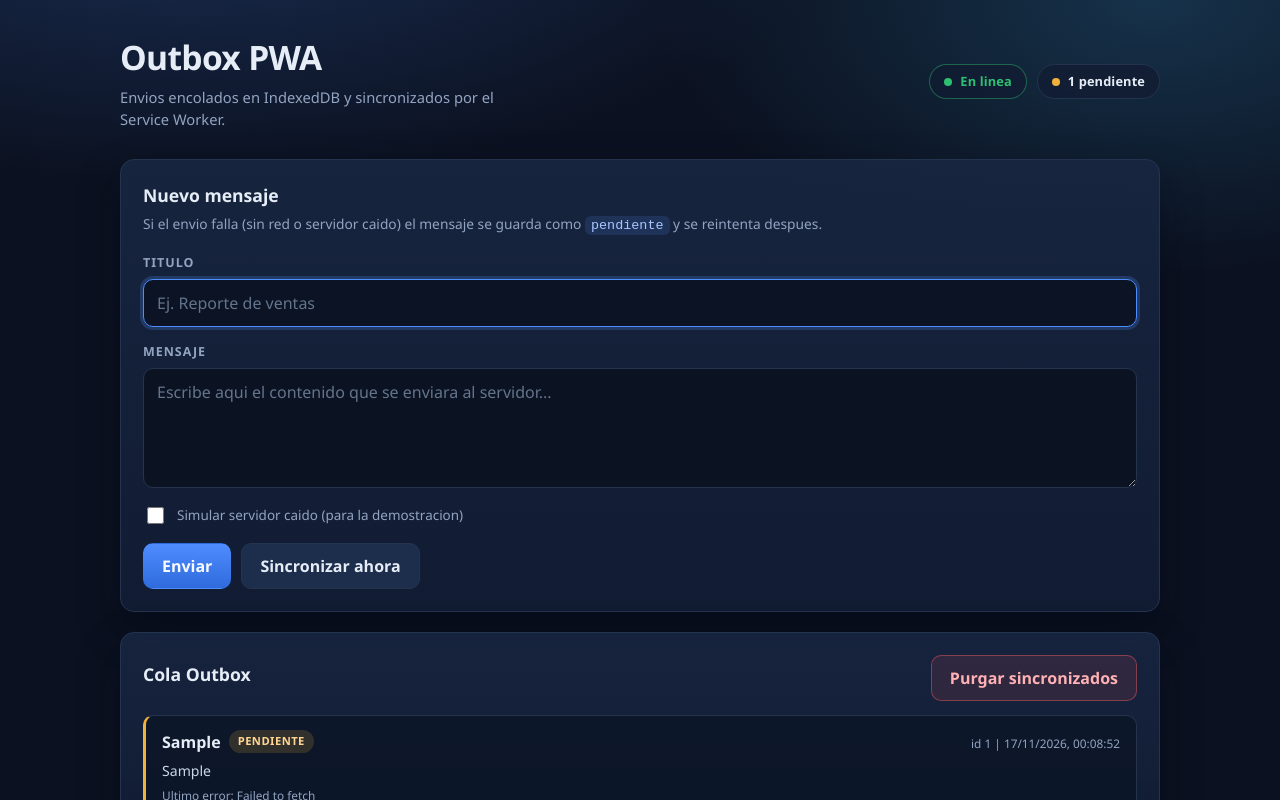
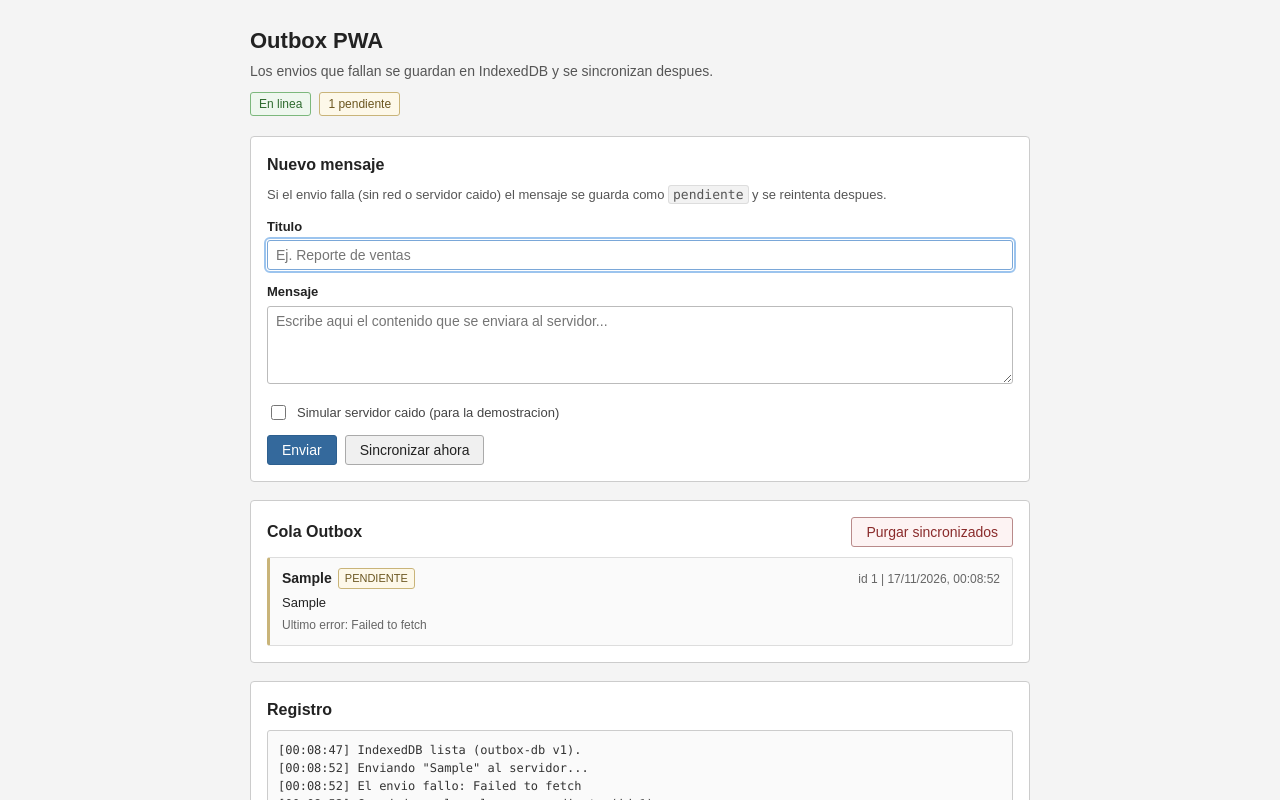
Before and after one commit to Josue-rg/pwa-outbox, a plain HTML site: page index.html in a window 1280 px wide. Both pictures are taken after typing "Sample", "Sample" into the empty fields and a click on the button "Enviar". Shown: the top 800 px of the page. Drawn offline with Linux system fonts and the light colour scheme; no server answers.

Commit message:
style: simplificar la interfaz a un estilo sobrio

```diff
--- a/index.html
+++ b/index.html
@@ -3,8 +3,8 @@
 <head>
   <meta charset="UTF-8">
   <meta name="viewport" content="width=device-width, initial-scale=1.0">
-  <meta name="theme-color" content="#0f172a">
-  <meta name="description" content="PWA con patron Outbox: envios que fallan sin red se guardan en IndexedDB y se sincronizan al volver la conexion.">
+  <meta name="theme-color" content="#f4f4f4">
+  <meta name="description" content="Practica de PWA con patron Outbox: los envios que fallan se guardan en IndexedDB y se sincronizan al volver la conexion.">
   <title>Outbox PWA | IndexedDB + Background Sync</title>
   <link rel="manifest" href="./manifest.json">
   <link rel="icon" href="./icons/icon-192.svg" type="image/svg+xml">
@@ -15,7 +15,7 @@
     <div class="cabecera__texto">
       <h1>Outbox PWA</h1>
       <p class="cabecera__subtitulo">
-        Envios encolados en IndexedDB y sincronizados por el Service Worker.
+        Los envios que fallan se guardan en IndexedDB y se sincronizan despues.
       </p>
     </div>
     <div class="cabecera__estado">
@@ -86,7 +86,7 @@
     </section>
 
     <section class="tarjeta tarjeta--consola" aria-labelledby="titulo-consola">
-      <h2 id="titulo-consola">Registro de actividad</h2>
+      <h2 id="titulo-consola">Registro</h2>
       <pre id="registro" class="consola">Esperando eventos...</pre>
     </section>
   </main>
--- a/styles.css
+++ b/styles.css
@@ -1,385 +1,326 @@
-:root {
-  --fondo: #0b1120;
-  --fondo-tarjeta: #111c33;
-  --borde: #24344f;
-  --texto: #e6edf7;
-  --texto-suave: #93a4c1;
-  --acento: #4f8cff;
-  --acento-fuerte: #2f6bdc;
-  --ok: #2fbf71;
-  --aviso: #f2b13c;
-  --peligro: #e2555b;
-  --radio: 14px;
-  --sombra: 0 18px 40px rgba(3, 8, 20, 0.45);
-}
-
 * {
   box-sizing: border-box;
 }
 
 body {
   margin: 0;
-  min-height: 100vh;
-  padding: 32px 20px 48px;
-  background:
-    radial-gradient(1100px 500px at 15% -10%, #1b2f55 0%, transparent 60%),
-    radial-gradient(900px 500px at 90% 0%, #16324a 0%, transparent 55%),
-    var(--fondo);
-  color: var(--texto);
-  font-family: "Segoe UI", system-ui, -apple-system, sans-serif;
+  padding: 24px 16px 40px;
+  background: #f4f4f4;
+  color: #222;
+  font-family: Arial, Helvetica, sans-serif;
+  font-size: 15px;
   line-height: 1.5;
 }
 
 .cabecera {
-  display: flex;
-  flex-wrap: wrap;
-  gap: 20px;
-  align-items: center;
-  justify-content: space-between;
-  max-width: 1040px;
-  margin: 0 auto 28px;
+  max-width: 780px;
+  margin: 0 auto 20px;
 }
 
 .cabecera h1 {
   margin: 0 0 4px;
-  font-size: clamp(1.6rem, 3vw, 2.1rem);
-  letter-spacing: -0.02em;
+  font-size: 22px;
+  font-weight: bold;
 }
 
 .cabecera__subtitulo {
-  margin: 0;
-  max-width: 46ch;
-  color: var(--texto-suave);
-  font-size: 0.92rem;
+  margin: 0 0 10px;
+  color: #555;
+  font-size: 14px;
 }
 
 .cabecera__estado {
   display: flex;
   flex-wrap: wrap;
-  gap: 10px;
+  gap: 8px;
 }
 
 .pildora {
-  padding: 7px 14px;
-  border: 1px solid var(--borde);
-  border-radius: 999px;
-  background: rgba(17, 28, 51, 0.8);
-  font-size: 0.8rem;
-  font-weight: 600;
-  letter-spacing: 0.01em;
-  white-space: nowrap;
-}
-
-.pildora--red::before,
-.pildora--contador::before {
-  content: "";
   display: inline-block;
-  width: 8px;
-  height: 8px;
-  margin-right: 8px;
-  border-radius: 50%;
-  background: var(--texto-suave);
-  vertical-align: middle;
+  padding: 2px 8px;
+  border: 1px solid #bbb;
+  border-radius: 3px;
+  background: #fff;
+  color: #333;
+  font-size: 12px;
 }
 
 .pildora--en-linea {
-  color: var(--ok);
-  border-color: rgba(47, 191, 113, 0.45);
-}
-
-.pildora--en-linea::before {
-  background: var(--ok);
+  border-color: #7cb87c;
+  background: #eef7ee;
+  color: #2f6b2f;
 }
 
 .pildora--sin-linea {
-  color: var(--peligro);
-  border-color: rgba(226, 85, 91, 0.45);
+  border-color: #c98a8a;
+  background: #fbeeee;
+  color: #8a2b2b;
 }
 
-.pildora--sin-linea::before {
-  background: var(--peligro);
-}
-
-.pildora--contador::before {
-  background: var(--aviso);
+.pildora--contador {
+  border-color: #c9b479;
+  background: #fdf8e9;
+  color: #6b5620;
 }
 
 .contenido {
-  display: grid;
-  gap: 20px;
-  max-width: 1040px;
+  max-width: 780px;
   margin: 0 auto;
 }
 
 .tarjeta {
-  padding: 22px;
-  border: 1px solid var(--borde);
-  border-radius: var(--radio);
-  background: linear-gradient(180deg, rgba(24, 38, 65, 0.9), var(--fondo-tarjeta));
-  box-shadow: var(--sombra);
+  margin-bottom: 18px;
+  padding: 16px;
+  border: 1px solid #ccc;
+  border-radius: 4px;
+  background: #fff;
 }
 
 .tarjeta h2 {
-  margin: 0 0 6px;
-  font-size: 1.1rem;
+  margin: 0 0 8px;
+  font-size: 16px;
 }
 
 .tarjeta__cabecera {
   display: flex;
   flex-wrap: wrap;
-  gap: 12px;
+  gap: 10px;
   align-items: center;
   justify-content: space-between;
-  margin-bottom: 14px;
+  margin-bottom: 10px;
+}
+
+.tarjeta__cabecera h2 {
+  margin: 0;
 }
 
 .tarjeta__ayuda {
-  margin: 0 0 18px;
-  color: var(--texto-suave);
-  font-size: 0.86rem;
+  margin: 0 0 12px;
+  color: #555;
+  font-size: 13px;
 }
 
 code {
-  padding: 2px 6px;
-  border-radius: 6px;
-  background: rgba(79, 140, 255, 0.15);
-  color: #a9c6ff;
-  font-size: 0.84rem;
+  padding: 1px 4px;
+  border: 1px solid #ddd;
+  border-radius: 3px;
+  background: #f2f2f2;
+  font-family: Consolas, monospace;
+  font-size: 13px;
 }
 
 .formulario {
   display: grid;
-  gap: 16px;
+  gap: 12px;
 }
 
 .campo {
-  display: grid;
-  gap: 6px;
+  display: block;
 }
 
 .campo__etiqueta {
-  font-size: 0.78rem;
-  font-weight: 700;
-  text-transform: uppercase;
-  letter-spacing: 0.08em;
-  color: var(--texto-suave);
+  display: block;
+  margin-bottom: 4px;
+  font-size: 13px;
+  font-weight: bold;
 }
 
 .campo input,
 .campo textarea {
   width: 100%;
-  padding: 11px 13px;
-  border: 1px solid var(--borde);
-  border-radius: 10px;
-  background: rgba(8, 15, 29, 0.75);
-  color: var(--texto);
-  font: inherit;
+  padding: 6px 8px;
+  border: 1px solid #bbb;
+  border-radius: 3px;
+  background: #fff;
+  color: #222;
+  font-family: inherit;
+  font-size: 14px;
   resize: vertical;
-  transition: border-color 0.15s ease, box-shadow 0.15s ease;
 }
 
 .campo input:focus,
 .campo textarea:focus {
-  outline: none;
-  border-color: var(--acento);
-  box-shadow: 0 0 0 3px rgba(79, 140, 255, 0.22);
-}
-
-.campo input::placeholder,
-.campo textarea::placeholder {
-  color: #64748b;
+  outline: 2px solid #9cc4ee;
+  outline-offset: 1px;
+  border-color: #7aa7d8;
 }
 
 .interruptor {
   display: flex;
-  gap: 10px;
+  gap: 8px;
   align-items: center;
-  color: var(--texto-suave);
-  font-size: 0.84rem;
+  font-size: 13px;
+  color: #444;
   cursor: pointer;
 }
 
 .interruptor input {
-  width: 17px;
-  height: 17px;
-  accent-color: var(--aviso);
-  cursor: pointer;
+  width: 15px;
+  height: 15px;
 }
 
 .acciones {
   display: flex;
   flex-wrap: wrap;
-  gap: 10px;
+  gap: 8px;
 }
 
 .boton {
-  padding: 10px 18px;
-  border: 1px solid var(--borde);
-  border-radius: 10px;
-  background: rgba(30, 48, 80, 0.9);
-  color: var(--texto);
-  font: inherit;
-  font-weight: 600;
+  padding: 6px 14px;
+  border: 1px solid #aaa;
+  border-radius: 3px;
+  background: #f0f0f0;
+  color: #222;
+  font-family: inherit;
+  font-size: 14px;
   cursor: pointer;
-  transition: transform 0.12s ease, background 0.15s ease, border-color 0.15s ease;
 }
 
 .boton:hover:not(:disabled) {
-  border-color: var(--acento);
-  background: rgba(43, 68, 110, 0.95);
-}
-
-.boton:active:not(:disabled) {
-  transform: translateY(1px);
+  background: #e4e4e4;
 }
 
 .boton:disabled {
-  opacity: 0.5;
-  cursor: not-allowed;
+  color: #888;
+  background: #f7f7f7;
+  cursor: default;
 }
 
 .boton--primario {
-  border-color: transparent;
-  background: linear-gradient(180deg, var(--acento), var(--acento-fuerte));
-  color: #f8fbff;
+  border-color: #2d5f8f;
+  background: #34699c;
+  color: #fff;
+}
+
+.boton--primario:hover:not(:disabled) {
+  background: #2d5f8f;
 }
 
 .boton--peligro {
-  border-color: rgba(226, 85, 91, 0.5);
-  background: rgba(226, 85, 91, 0.12);
-  color: #ffb1b4;
+  border-color: #b98a8a;
+  background: #fdf3f3;
+  color: #8a2b2b;
 }
 
 .boton--peligro:hover:not(:disabled) {
-  border-color: var(--peligro);
-  background: rgba(226, 85, 91, 0.22);
+  background: #f7e4e4;
 }
 
 .cola {
-  display: grid;
-  gap: 10px;
   margin: 0;
   padding: 0;
   list-style: none;
 }
 
 .cola__vacia {
-  padding: 22px;
-  border: 1px dashed var(--borde);
-  border-radius: 10px;
-  color: var(--texto-suave);
-  font-size: 0.88rem;
+  padding: 14px;
+  border: 1px dashed #ccc;
+  border-radius: 3px;
+  color: #666;
+  font-size: 13px;
   text-align: center;
 }
 
 .cola__item {
-  display: grid;
-  gap: 6px;
-  padding: 14px 16px;
-  border: 1px solid var(--borde);
-  border-left: 3px solid var(--aviso);
-  border-radius: 10px;
-  background: rgba(9, 17, 32, 0.6);
+  margin-bottom: 8px;
+  padding: 10px 12px;
+  border: 1px solid #ddd;
+  border-left: 3px solid #c9b479;
+  border-radius: 3px;
+  background: #fafafa;
+}
+
+.cola__item:last-child {
+  margin-bottom: 0;
 }
 
 .cola__item--sincronizado {
-  border-left-color: var(--ok);
-  opacity: 0.78;
+  border-left-color: #7cb87c;
+  background: #f6faf6;
 }
 
 .cola__item--error {
-  border-left-color: var(--peligro);
+  border-left-color: #c98a8a;
+  background: #fdf6f6;
 }
 
 .cola__fila {
   display: flex;
   flex-wrap: wrap;
-  gap: 10px;
-  align-items: baseline;
+  gap: 8px;
+  align-items: center;
   justify-content: space-between;
 }
 
 .cola__grupo {
   display: flex;
   flex-wrap: wrap;
-  gap: 8px;
+  gap: 6px;
   align-items: center;
 }
 
 .cola__titulo {
-  font-weight: 700;
+  font-weight: bold;
+  font-size: 14px;
 }
 
 .cola__meta {
-  color: var(--texto-suave);
-  font-size: 0.74rem;
-  font-variant-numeric: tabular-nums;
+  color: #666;
+  font-size: 12px;
 }
 
 .cola__cuerpo {
-  margin: 0;
-  color: #cbd8ec;
-  font-size: 0.88rem;
+  margin: 4px 0 0;
+  font-size: 13px;
   overflow-wrap: anywhere;
 }
 
 .etiqueta {
-  padding: 3px 9px;
-  border-radius: 999px;
-  background: rgba(242, 177, 60, 0.16);
-  color: #ffd591;
-  font-size: 0.7rem;
-  font-weight: 700;
-  letter-spacing: 0.04em;
+  padding: 1px 6px;
+  border: 1px solid #c9b479;
+  border-radius: 3px;
+  background: #fdf8e9;
+  color: #6b5620;
+  font-size: 11px;
   text-transform: uppercase;
 }
 
 .etiqueta--sincronizado {
-  background: rgba(47, 191, 113, 0.16);
-  color: #8ef0bb;
+  border-color: #7cb87c;
+  background: #eef7ee;
+  color: #2f6b2f;
 }
 
 .etiqueta--error {
-  background: rgba(226, 85, 91, 0.16);
-  color: #ffb1b4;
-}
-
-.tarjeta--consola {
-  background: rgba(7, 13, 26, 0.85);
+  border-color: #c98a8a;
+  background: #fbeeee;
+  color: #8a2b2b;
 }
 
 .consola {
-  margin: 12px 0 0;
-  padding: 14px;
-  max-height: 220px;
+  margin: 0;
+  padding: 10px;
+  max-height: 180px;
   overflow: auto;
-  border: 1px solid var(--borde);
-  border-radius: 10px;
-  background: #050a15;
-  color: #9fb3d1;
-  font-family: "Cascadia Mono", "Consolas", monospace;
-  font-size: 0.78rem;
+  border: 1px solid #ccc;
+  border-radius: 3px;
+  background: #fafafa;
+  color: #333;
+  font-family: Consolas, "Courier New", monospace;
+  font-size: 12px;
   white-space: pre-wrap;
   overflow-wrap: anywhere;
 }
 
 .pie {
-  max-width: 1040px;
-  margin: 26px auto 0;
-  color: #6b7f9e;
-  font-size: 0.78rem;
+  max-width: 780px;
+  margin: 24px auto 0;
+  color: #777;
+  font-size: 12px;
   text-align: center;
 }
 
-@media (max-width: 640px) {
-  body {
-    padding: 22px 14px 40px;
-  }
-
-  .tarjeta {
-    padding: 18px;
-  }
-
+@media (max-width: 600px) {
   .acciones .boton {
     flex: 1 1 100%;
   }
```
